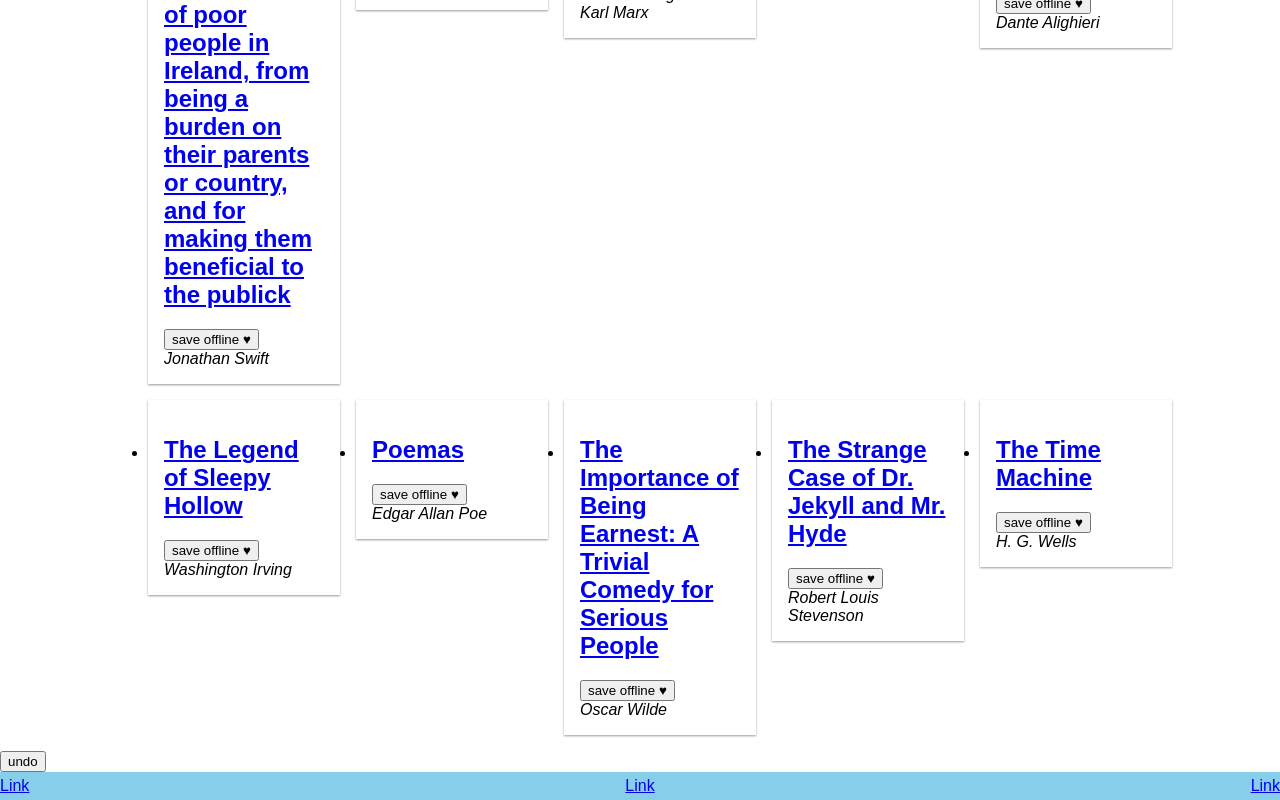
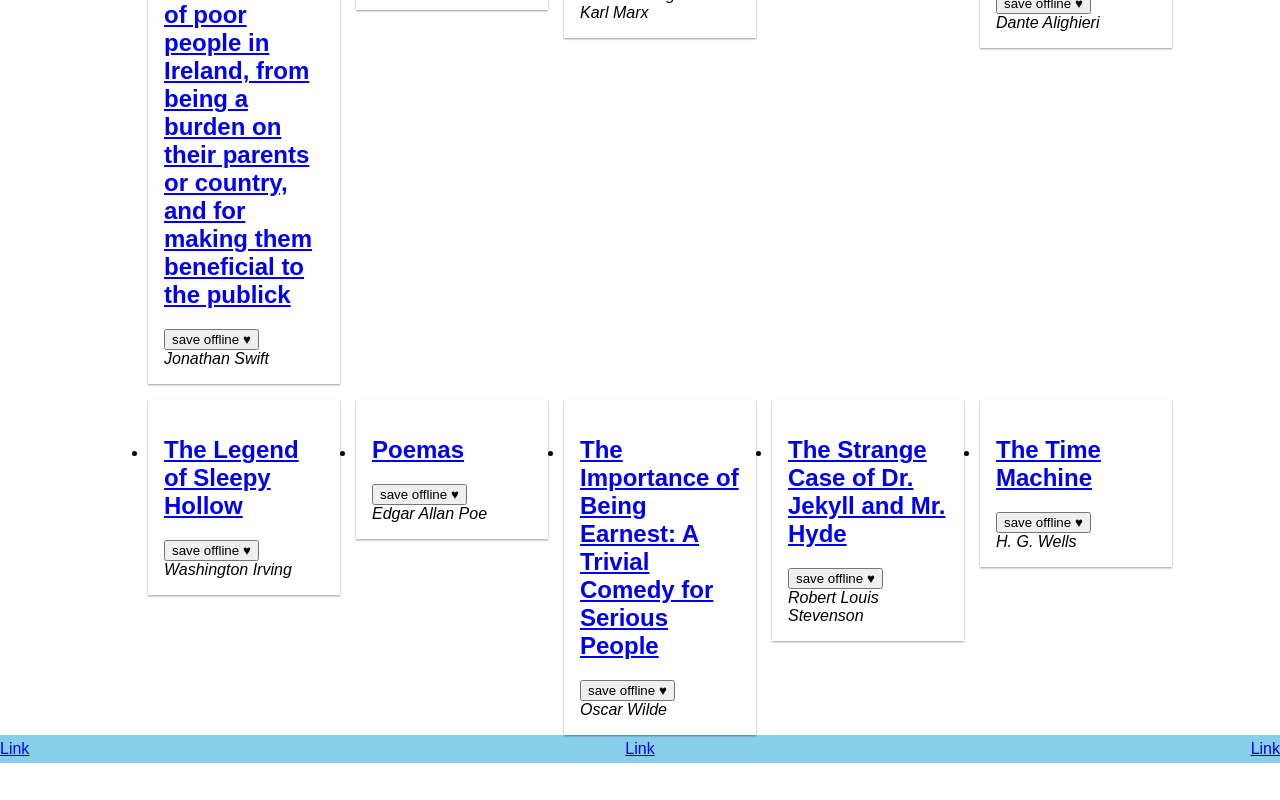
Before and after one commit to oliverjam/bookmarkd, a React (Create React App) app: page / in a window 1280 px wide. Shown: the part 285-1085 px from the top of the page. After the commit the page ends 1048 px from the top, so only its background shows below. Built offline with nearby package versions, Linux system fonts and the light colour scheme.

Commit message:
show snackbar only when there is a message as the title says we now only show the snackbar if there is a message to display. relates #20

```diff
--- a/src/components/App.js
+++ b/src/components/App.js
@@ -11,7 +11,7 @@ import Reader from './Reader';
 import Snackbar from './Snackbar';
 
 const mapStateToProps = state => ({
-  message: state.message,
+  message: state.snackbarMessage,
 });
 
 const mapDispatchToProps = dispatch =>
@@ -30,7 +30,7 @@ class App extends Component {
               return <Reader slug={match.params.slug} />;
             }}
           />
-          <Snackbar />
+          {this.props.message && <Snackbar message={this.props.message} />}
           <BottomNav />
         </div>
       </Router>
--- a/src/components/Snackbar.js
+++ b/src/components/Snackbar.js
@@ -5,7 +5,7 @@ import { bindActionCreators } from 'redux';
 
 function Snackbar(props) {
   return (
-    <div>
+    <div style={{ backgroundColor: 'red' }}>
       <p>{props.message}</p>
       <button>undo</button>
     </div>
--- a/src/defaultState.js
+++ b/src/defaultState.js
@@ -3,6 +3,7 @@ const defaultState = {
   user: {
     books: [],
   },
+  snackbarMessage: '',
   books: [
     {
       title: 'A Modest Proposal / For preventing the children of poor people in Ireland, from being a burden on their parents or country, and for making them beneficial to the publick',
--- a/src/reducers/index.js
+++ b/src/reducers/index.js
@@ -2,13 +2,13 @@ import { combineReducers } from 'redux';
 import { themeReducer as theme } from './themeReducer';
 import { userReducer as user } from './userReducer';
 import { bookReducer as books } from './bookReducer';
-import { snackbarReducer } from './snackbarReducer.js';
+import { snackbarReducer as snackbarMessage } from './snackbarReducer.js';
 
 const reducers = {
   theme,
   user,
   books,
-  snackbarReducer,
+  snackbarMessage,
 };
 
 export default combineReducers(reducers);
--- a/src/reducers/snackbarReducer.js
+++ b/src/reducers/snackbarReducer.js
@@ -5,7 +5,7 @@ export const snackbarReducer = (state = {}, action) => {
     case SNACKBAR_MESSAGE:
       return {
         ...state,
-        message: action.message,
+        snackbarMessage: action.message,
       };
     default:
       return state;
```
